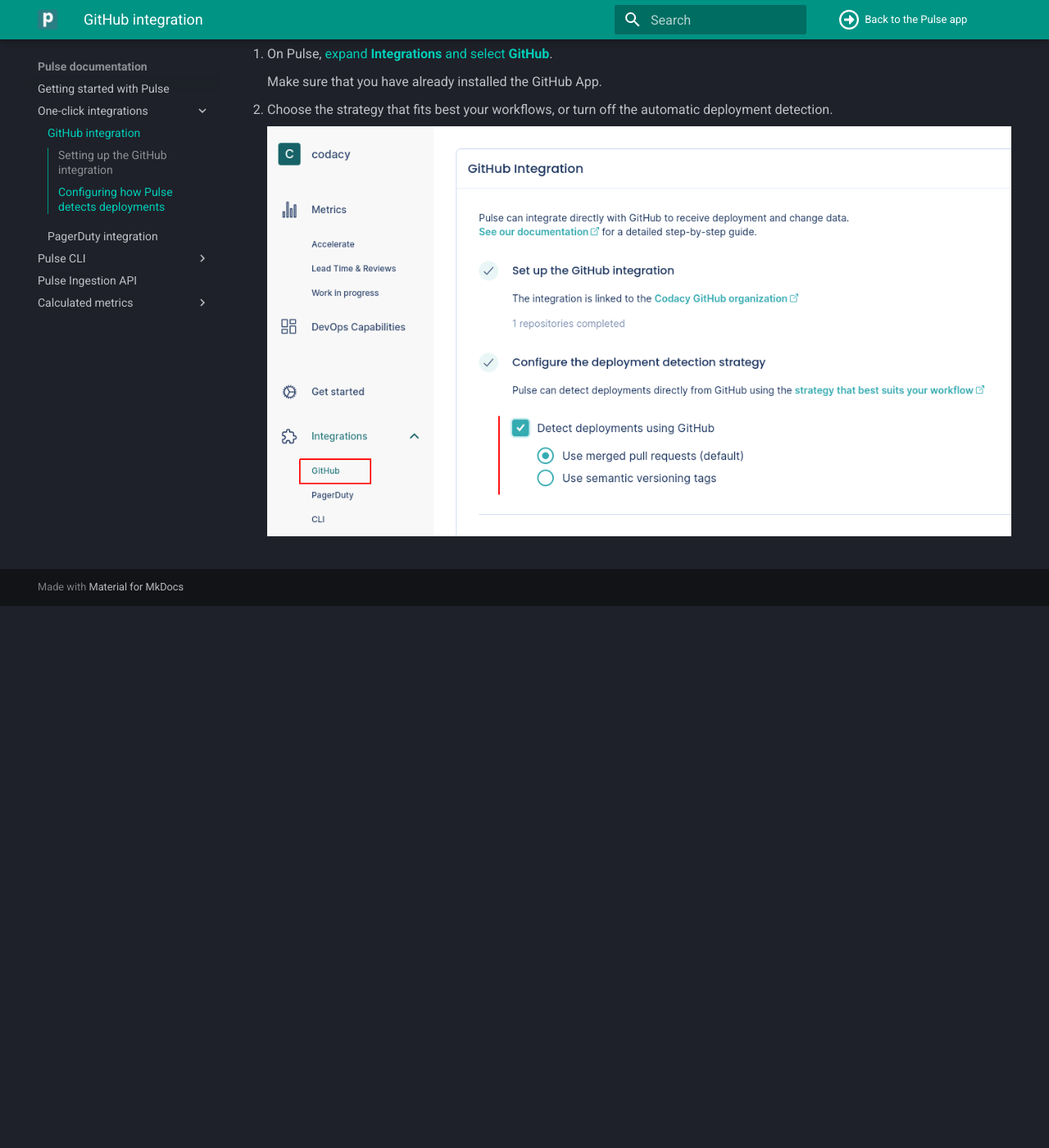
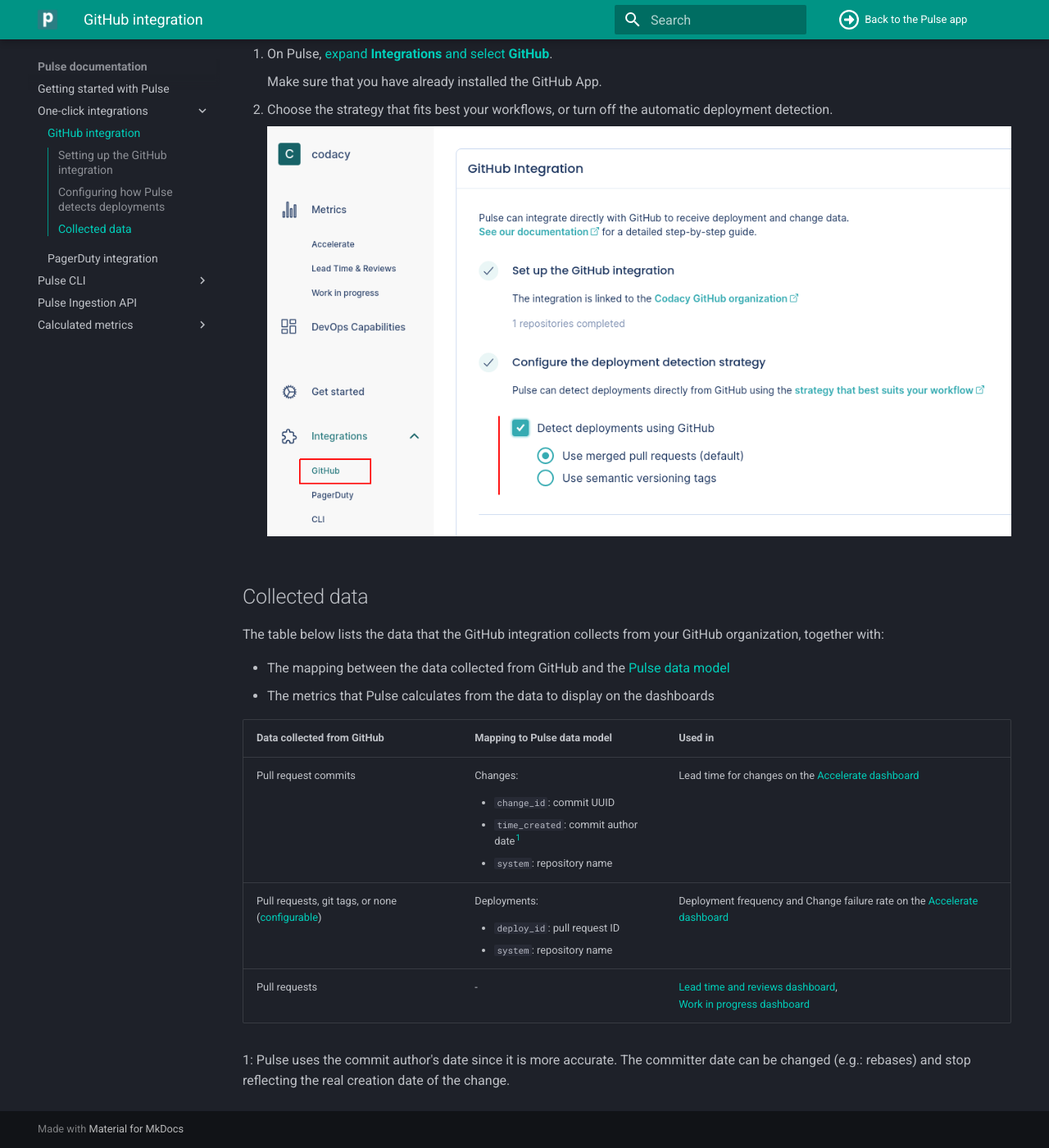
Before and after one commit to codacy/pulse-user-docs, an MkDocs documentation site: the page built from docs/one-click-integrations/github-integration.md, in a window 1280 px wide and 1400 px high, scrolled down 2573 px. Shown: the whole window at 82% size. Built offline with MkDocs 1.6.1 and Material for MkDocs 9.7.7, drawn with Linux system fonts in a browser that asks for light colours; before the commit the page ends 3311 px from its top, so only the background shows below that.

Commit message:
feat: Mention collected data per integration (#69)
* feat: Mention collected data per integration

* Apply suggestions from code review

Co-authored-by: Rodrigo Fernandes <rtfrodrigo@gmail.com>

* Update docs/one-click-integrations/github-integration.md

Co-authored-by: Paulo Ribeiro <paulo.ribeiro@codacy.com>

* Collected data for PagerDuty

* Update docs/one-click-integrations/pagerduty-integration.md

Co-authored-by: Paulo Ribeiro <paulo.ribeiro@codacy.com>

Co-authored-by: Rodrigo Fernandes <rtfrodrigo@gmail.com>
Co-authored-by: Paulo Ribeiro <paulo.ribeiro@codacy.com>

```diff
--- a/docs/one-click-integrations/github-integration.md
+++ b/docs/one-click-integrations/github-integration.md
@@ -73,3 +73,53 @@
 1.  Choose the strategy that fits best your workflows, or turn off the automatic deployment detection.
 
     ![Choosing a deployment triggering strategy](images/ghi-strategy.png)
+
+## Collected data
+
+The table below lists the data that the GitHub integration collects from your GitHub organization, together with:
+
+-   The mapping between the data collected from GitHub and the [Pulse data model](https://ingestion.pulse.codacy.com/v1/api-docs#tocs_event)
+-   The metrics that Pulse calculates from the data to display on the dashboards
+
+<table>
+<thead>
+<tr>
+<th><strong>Data collected from GitHub</strong></th>
+<th><strong>Mapping to Pulse data model</strong></th>
+<th><strong>Used in</strong></th>
+</tr>
+</thead>
+<tbody>
+<tr>
+    <td>Pull request commits</td>
+    <td>
+        <p>Changes:</p>
+        <ul>
+            <li><code>change_id</code>: commit UUID</li>
+            <li><code>time_created</code>: commit author date<sup><a href="#commit-author-date">1</a></sup></li>
+            <li><code>system</code>: repository name</li>
+        </ul>
+    </td>
+    <td>Lead time for changes on the <a href="../../metrics/accelerate/">Accelerate dashboard</a></td>
+</tr>
+<tr>
+    <td>Pull requests, git tags, or none (<a href="#deployment-detection-strategy">configurable</a>)</td>
+    <td>
+        <p>Deployments:</p>
+        <ul>
+            <li><code>deploy_id</code>: pull request ID</li>
+            <li><code>system</code>: repository name</li>
+        </ul>
+    </td>
+    <td>Deployment frequency and Change failure rate on the <a href="../../metrics/accelerate/">Accelerate dashboard</a></td>
+</tr>
+<tr>
+    <td>Pull requests</td>
+    <td>
+        -
+    </td>
+    <td><a href="../../metrics/lead-time-reviews/">Lead time and reviews dashboard</a>,<br/><a href="../../metrics/work-in-progress/">Work in progress dashboard</a></td>
+</tr>
+</table>
+
+<span id="commit-author-date">1</span>: Pulse uses the commit author's date since it is more accurate. The committer date can be changed (e.g.: rebases) and stop reflecting the real creation date of the change.
```
Also changed, not shown: docs/one-click-integrations/pagerduty-integration.md (+33 -0 lines).
